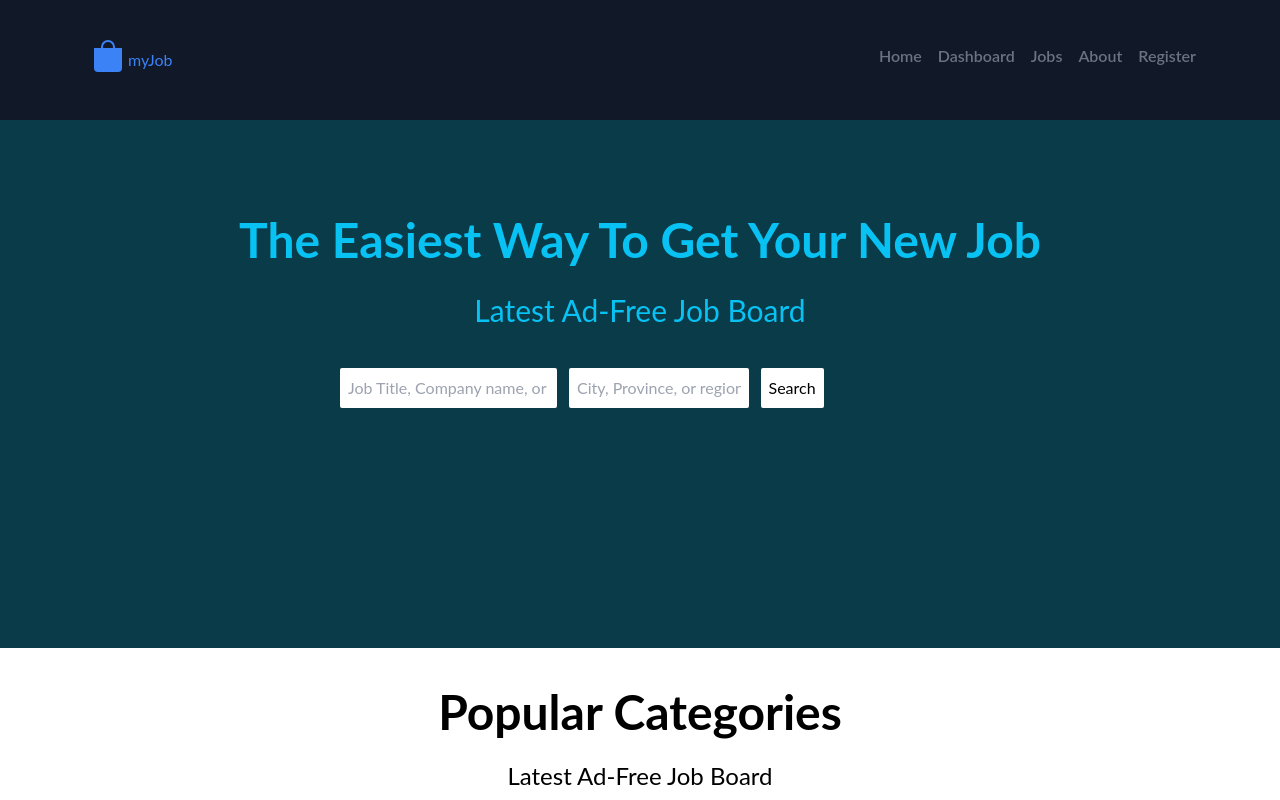
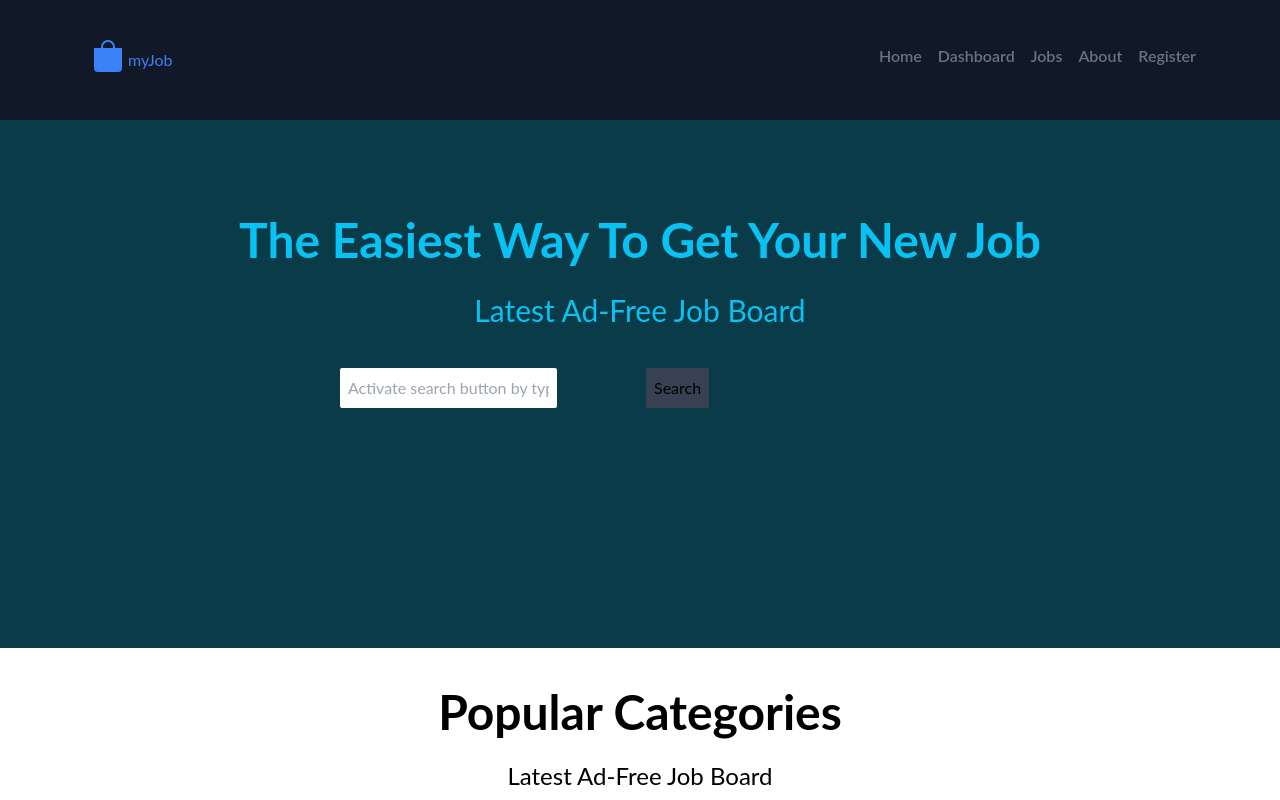
Before and after one commit to Mrjiks/ad-free-jobs, a Next.js app: page / in a window 1280 px wide. Shown: the top 800 px of the page. Built offline with nearby package versions, Linux system fonts and the light colour scheme.

Commit message:
Disable search when no input is given

```diff
--- a/app/components/atoms/Button.jsx
+++ b/app/components/atoms/Button.jsx
@@ -1,8 +1,8 @@
 import React from "react";
 
-const Button = ({ type, className, text }) => {
+const Button = ({ type, className, text, disabled }) => {
   return (
-    <button type={type} className={className}>
+    <button type={type} className={className} disabled={disabled}>
       {text}
     </button>
   );
--- a/app/components/atoms/Input.jsx
+++ b/app/components/atoms/Input.jsx
@@ -4,7 +4,13 @@ import React from "react";
 const Input = ({ className, type, placeholder, onChange }) => {
   return (
     <div className='flex flex-col w-full gap-3 md:flex-row'>
-      <input type={type} placeholder={placeholder} className={className} onChange={onChange} />
+      <input
+        type={type}
+        placeholder={placeholder}
+        className={className}
+        onChange={onChange}
+        required
+      />
     </div>
   );
 };
--- a/app/page.js
+++ b/app/page.js
@@ -15,6 +15,8 @@ export default function Home() {
     e.preventDefault();
     setLocation(() => e.target.value);
   };
+
+  const isDisabled = !searchTerm;
   return (
     <main className='flex flex-col justify-between min-h-screen gap-2 '>
       <section className='flex flex-col justify-start flex-1 w-full p-2'>
@@ -30,7 +32,7 @@ export default function Home() {
         <div className='flex justify-center'>
           <form className='flex flex-col justify-between w-full gap-3 px-4 md:w-1/2 md:flex-row'>
             <Input
-              placeholder='Job Title, Company name, or role'
+              placeholder='Activate search button by typing something...'
               type='text'
               className='p-2 text-black rounded-sm '
               autoFocus='autoFocus'
@@ -38,20 +40,25 @@ export default function Home() {
               name='search-job'
               onChange={handleChange}
             />
-            <Input
+            {/* <Input
               placeholder='City, Province, or region'
               type='text'
               className='hidden w-full p-2 text-black rounded-sm md:block lg:block 2xl:block'
               name='search-job'
               onChange={handleLocation}
-            />
+            /> */}
 
             <div className='flex flex-col w-full gap-3 md:flex-row'>
               <Link href='/pages/jobs' className='justify-center'>
                 <Button
                   type='submit'
-                  className='w-auto p-2 text-black bg-white rounded-sm '
+                  className={`${
+                    isDisabled
+                      ? "w-auto p-2 text-black bg-gray-700 rounded-sm  md:block "
+                      : "w-auto p-2 text-black bg-gray-300 rounded-sm"
+                  }`}
                   text='Search'
+                  disabled={isDisabled}
                 />
               </Link>
             </div>
```
